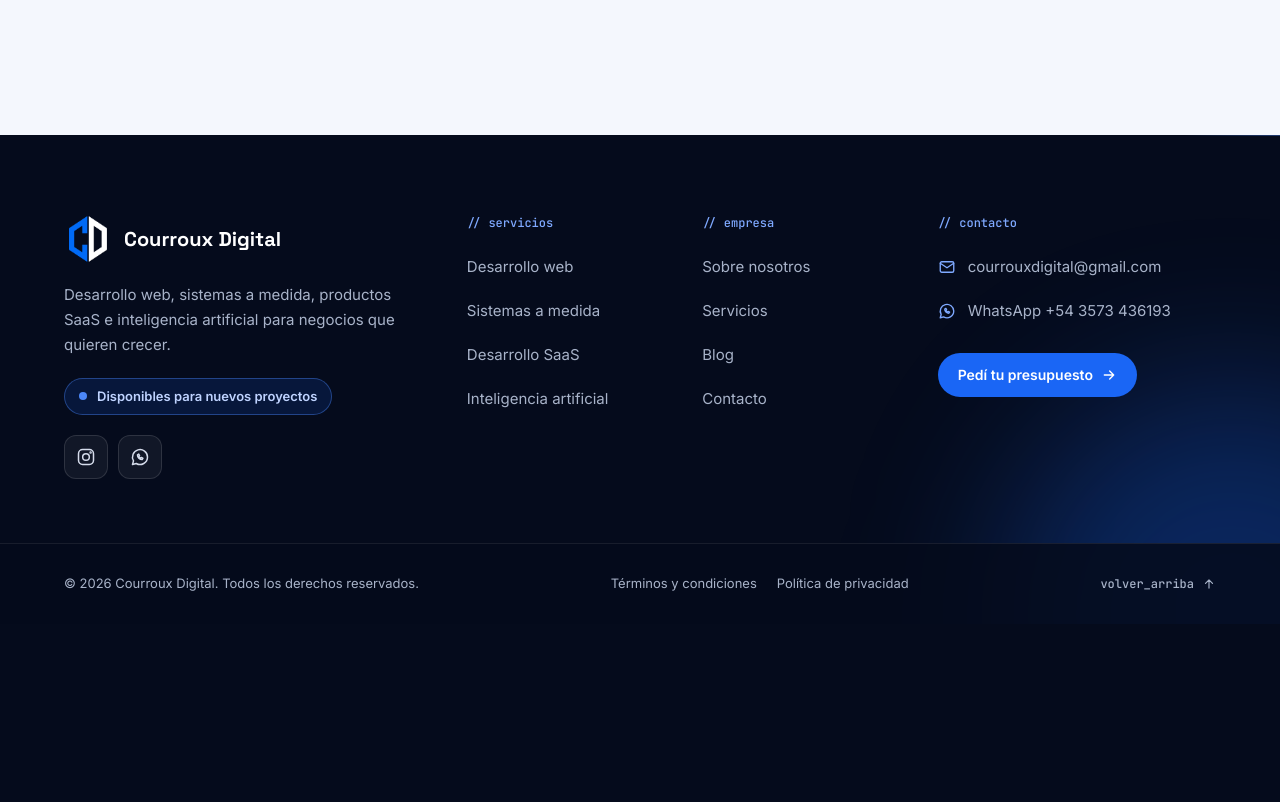
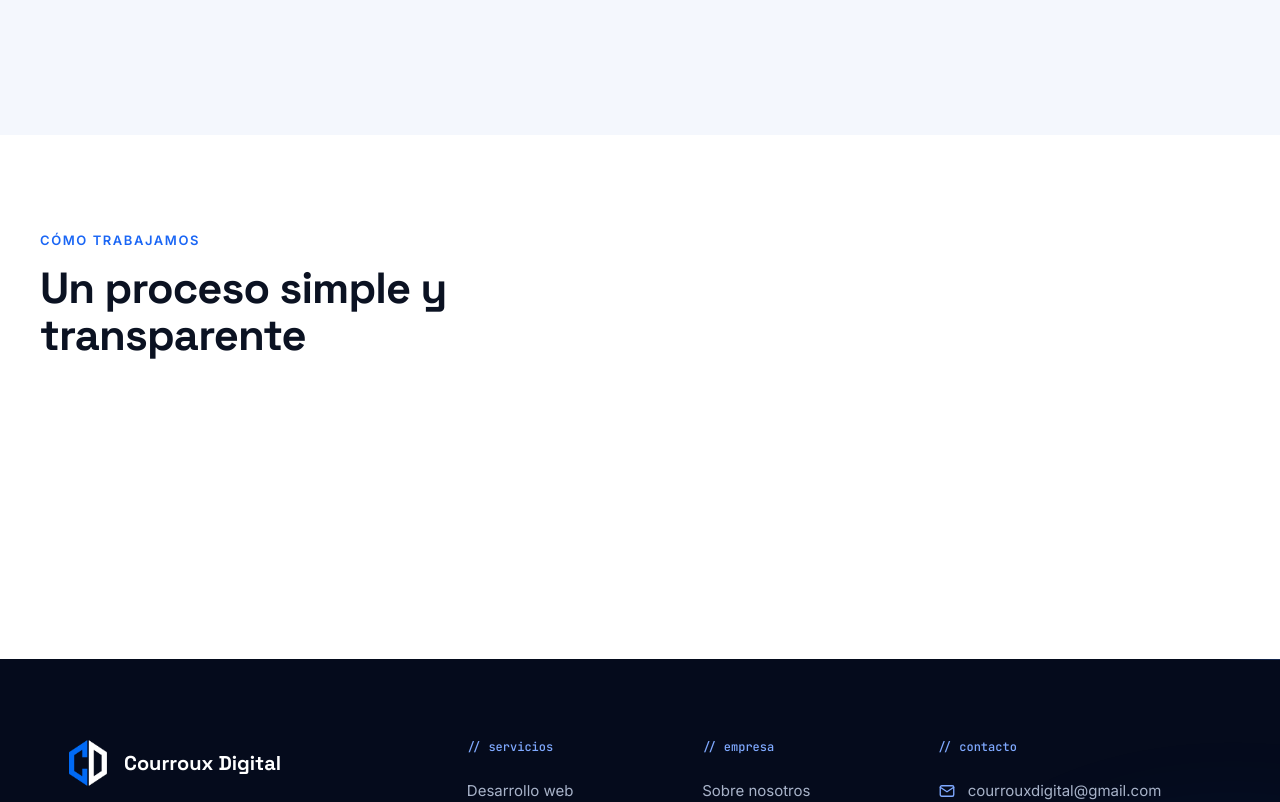
Before and after one commit to mattii95/cd-web, a Next.js app: page /servicios/desarrollo-web in a window 1280 px wide. Shown: the part 1300-2102 px from the top of the page. Before the commit the page ends 1924 px from the top, so only its background shows below. Built offline with nearby package versions, Linux system fonts and the light colour scheme.

Commit message:
feat: sección Cómo trabajamos en páginas de servicio

```diff
--- a/app/servicios/[slug]/page.tsx
+++ b/app/servicios/[slug]/page.tsx
@@ -1,6 +1,7 @@
 import type { Metadata } from "next";
 import { notFound } from "next/navigation";
 import { ServiceFeatures } from "@/components/service/features";
+import { ServiceProcess } from "@/components/service/process";
 import { ServiceHero } from "@/components/service/hero";
 import { getService, services } from "@/lib/services";
 
@@ -31,6 +32,7 @@ export default async function ServicePage({
     <main>
       <ServiceHero service={service} />
       <ServiceFeatures service={service} />
+      <ServiceProcess />
     </main>
   );
 }
--- /dev/null
+++ b/components/service/process.tsx
@@ -0,0 +1,45 @@
+import { processSteps } from "@/lib/services";
+
+export function ServiceProcess() {
+  return (
+    <section className="bg-white px-6 py-24 text-ink">
+      <div className="mx-auto flex max-w-[1200px] flex-col gap-12">
+        <div className="flex max-w-[620px] flex-col gap-3.5">
+          <span className="text-[13px] font-semibold tracking-[0.12em] text-accent uppercase">
+            Cómo trabajamos
+          </span>
+          <h2 className="m-0 font-display text-[clamp(30px,3.4vw,44px)] leading-[1.08] font-bold tracking-[-0.02em]">
+            Un proceso simple y transparente
+          </h2>
+        </div>
+
+        <ol className="m-0 grid list-none grid-cols-[repeat(auto-fit,minmax(min(100%,240px),1fr))] gap-7 p-0">
+          {processSteps.map((step, i) => (
+            <li
+              key={step.title}
+              className={`fx-reveal r${i + 1} relative flex flex-col gap-3.5 border-t-2 border-[#d5deee] pt-6`}
+            >
+              <span
+                aria-hidden="true"
+                className={`fx-fill r${i + 1} absolute inset-x-0 -top-0.5 h-0.5 bg-accent shadow-[0_0_12px_rgba(77,139,255,0.9)]`}
+              />
+              <span
+                aria-hidden="true"
+                className="fx-pop absolute -top-[7px] left-0 size-3 rounded-full bg-accent shadow-[0_0_14px_2px_rgba(77,139,255,0.9)]"
+              />
+              <span className="font-display text-[15px] font-bold text-accent">
+                Paso {i + 1}
+              </span>
+              <h3 className="m-0 font-display text-[21px] font-semibold">
+                {step.title}
+              </h3>
+              <p className="m-0 text-[15px] leading-[1.6] text-text-faint">
+                {step.text}
+              </p>
+            </li>
+          ))}
+        </ol>
+      </div>
+    </section>
+  );
+}
```
